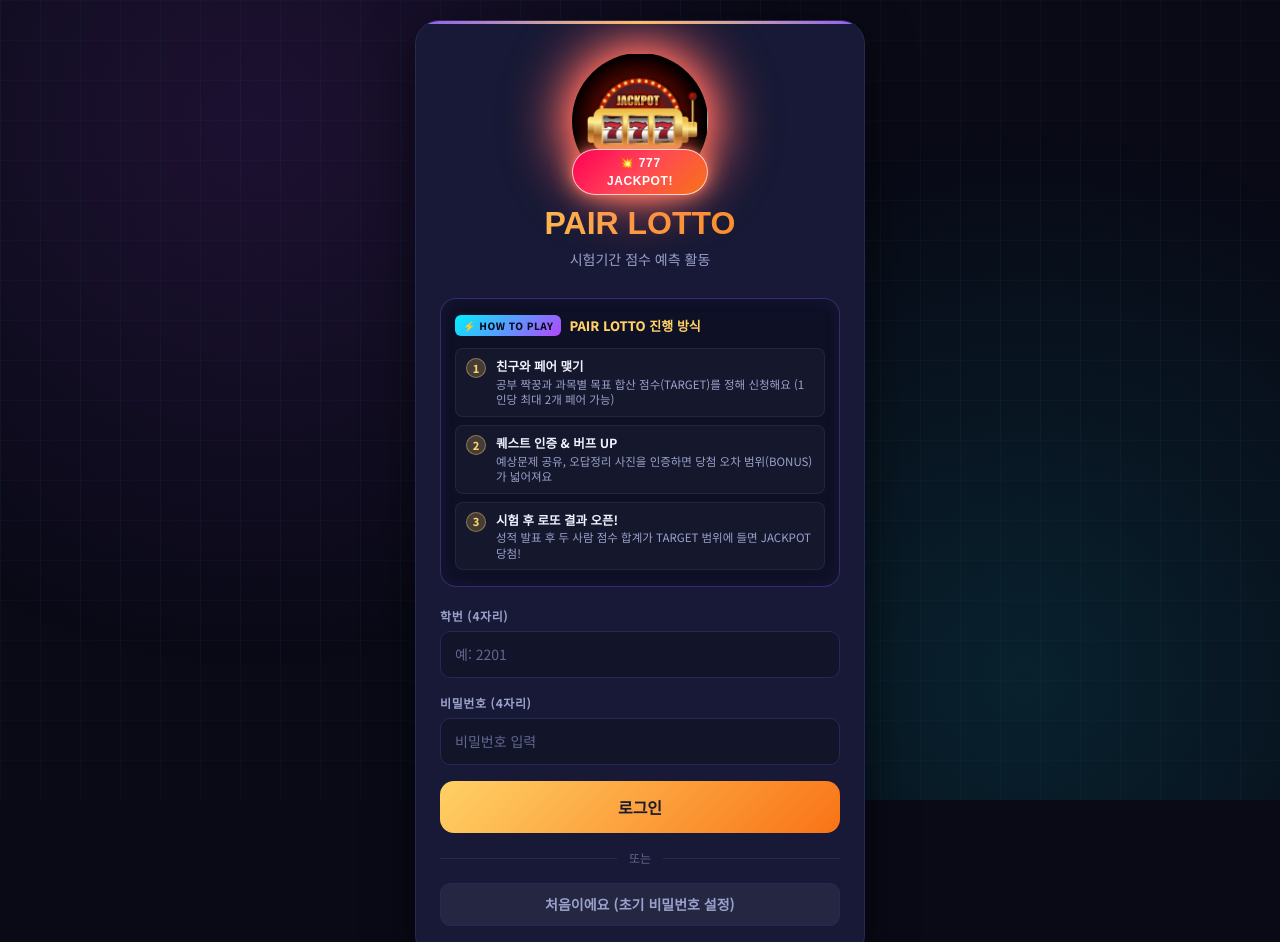
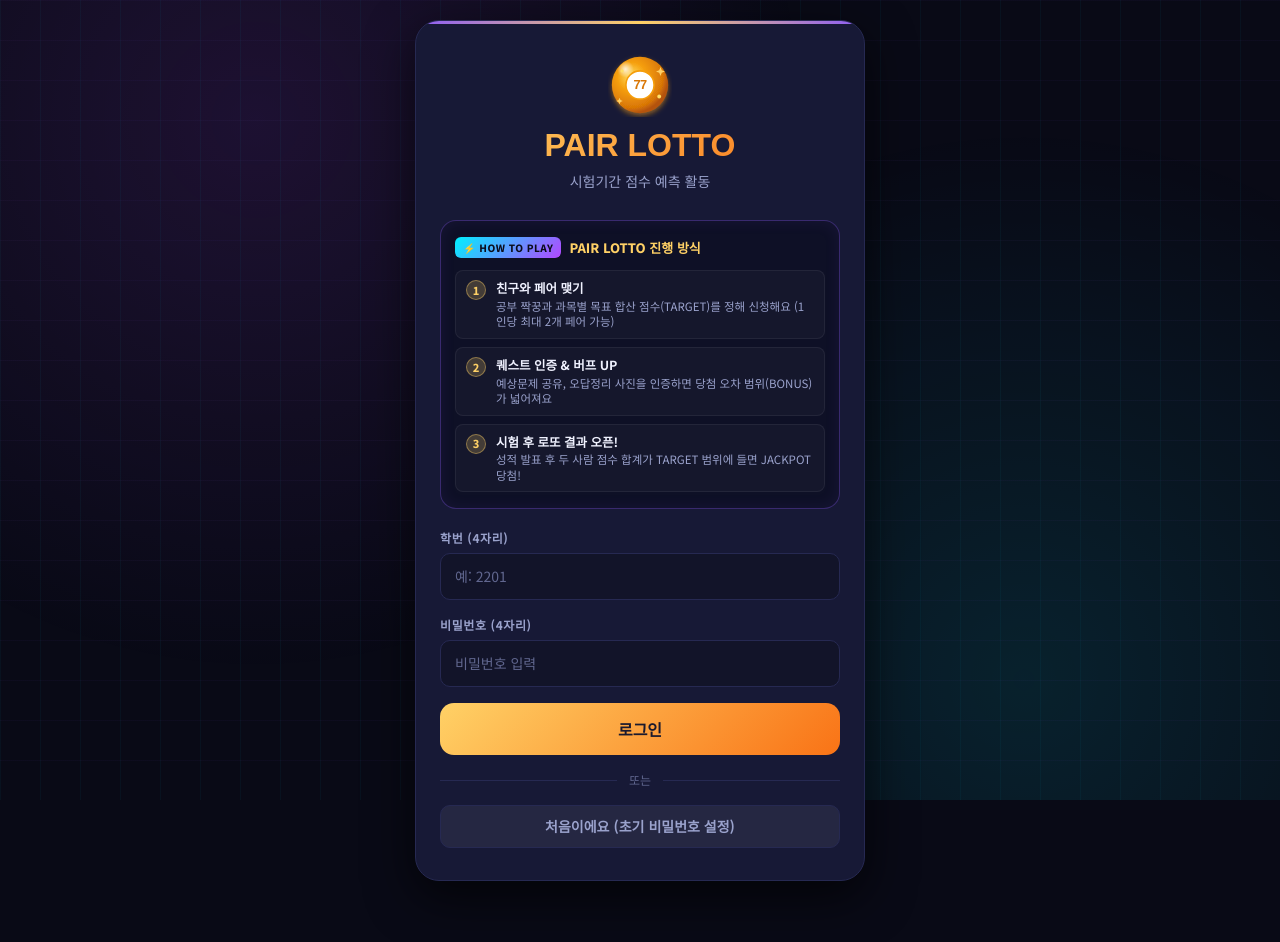
Before and after one commit to minah2554/pair-lotto, a website built with Vite: page index.html in a window 1280 px wide. Shown: the top 942 px of the page. Built offline with nearby package versions, Linux system fonts and the light colour scheme; no server answers; a web font is replaced by a local one.

Commit message:
feat: 첫 화면 상단 아이콘을 파비콘과 동일한 로또볼 로고(logo-lotto.svg)로 통일하고 클릭 애니메이션 제거

```diff
--- a/src/styles/index.css
+++ b/src/styles/index.css
@@ -937,20 +937,14 @@ tr:hover td {
   display: flex;
   align-items: center;
   justify-content: center;
-  margin-bottom: 8px;
-}
-
-/* ==================== 잭팟 슬롯머신 3초 애니메이션 ==================== */
-.jackpot-anim-container {
-  position: relative;
-  width: 136px;
-  height: 136px;
-  margin: 0 auto 10px;
-  display: flex;
-  align-items: center;
-  justify-content: center;
-  cursor: pointer;
-  user-select: none;
+  margin-bottom: 12px;
+}
+
+.login-logo img {
+  width: 64px;
+  height: 64px;
+  object-fit: contain;
+  filter: drop-shadow(0 0 16px var(--gold-glow));
 }
 
 /* 황금빛 회전 방사형 빔 (스핀 중에만 격렬하게 회전) */
--- a/src/views/Login.js
+++ b/src/views/Login.js
@@ -14,22 +14,11 @@ export function renderLogin(container) {
   const box = el('div', { className: 'login-box login-box-unified' });
 
   box.innerHTML = `
-    <!-- 1. 브랜드 헤더 (클릭 시 관리자 모드 시크릿 진입) -->
+    <!-- 1. 브랜드 헤더 (타이틀 클릭 시 관리자 모드 시크릿 진입) -->
     <div class="login-brand-header">
-      <!-- 3초 잭팟 애니메이션 슬롯머신 -->
-      <div class="jackpot-anim-container spinning" id="jackpotAnimBox" title="클릭하면 잭팟 스핀이 다시 돌아갑니다!">
-        <div class="jackpot-rays"></div>
-        <div class="jackpot-flash-ring"></div>
-        <img src="/jackpot-slot.png" alt="PAIR LOTTO 잭팟 슬롯머신" class="jackpot-slot-img" />
-        <div class="jackpot-reel-blur"></div>
-        <div class="jackpot-badge-pop">💥 777 JACKPOT!</div>
-        <div class="jackpot-sparkle-item sp-1">✨</div>
-        <div class="jackpot-sparkle-item sp-2">🎉</div>
-        <div class="jackpot-sparkle-item sp-3">⭐</div>
-        <div class="jackpot-sparkle-item sp-4">🪙</div>
+      <div class="login-logo">
+        <img src="/logo-lotto.svg" alt="PAIR LOTTO 로고" style="width: 64px; height: 64px; object-fit: contain;" />
       </div>
-
-      <!-- 타이틀 (아이콘 중복 제거, 타이틀 클릭 시 관리자 모드 진입) -->
       <h1 class="login-title" id="board-title" style="font-family: 'BcCardFont', sans-serif; font-weight: 700; font-size: 32px; margin-bottom: 2px; cursor: pointer; user-select: none;" title="PAIR LOTTO">PAIR LOTTO</h1>
       <p class="login-subtitle">시험기간 점수 예측 활동</p>
     </div>
@@ -120,40 +109,6 @@ export function renderLogin(container) {
   wrapper.appendChild(footerWrapper.firstElementChild);
 
   container.appendChild(wrapper);
-
-  // --- 3초 잭팟 애니메이션 제어 함수 ---
-  const animBox = box.querySelector('#jackpotAnimBox');
-  function playJackpotSequence() {
-    if (!animBox) return;
-    animBox.classList.remove('hit-jackpot');
-    animBox.classList.add('spinning');
-
-    // 2.4초 회전 및 진동 후 릴 고정
-    setTimeout(() => {
-      animBox.classList.remove('spinning');
-    }, 2400);
-
-    // 2.6초 시점에 777 잭팟 쾅 터짐!
-    setTimeout(() => {
-      animBox.classList.add('hit-jackpot');
-    }, 2550);
-  }
-
-  // 첫 접속 시 자동 3초 잭팟 실행
-  playJackpotSequence();
-
-  // 슬롯머신 클릭 시 다시 3초 잭팟 스핀 연출
-  let clickCounter = 0;
-  if (animBox) {
-    animBox.addEventListener('click', () => {
-      playJackpotSequence();
-      clickCounter++;
-      if (clickCounter >= 5) {
-        state.currentView = 'admin-login';
-        notify();
-      }
-    });
-  }
 
   // 관리자 시크릿 진입 (PAIR LOTTO 메인 타이틀 클릭)
   const titleTrigger = box.querySelector('#board-title');
```
